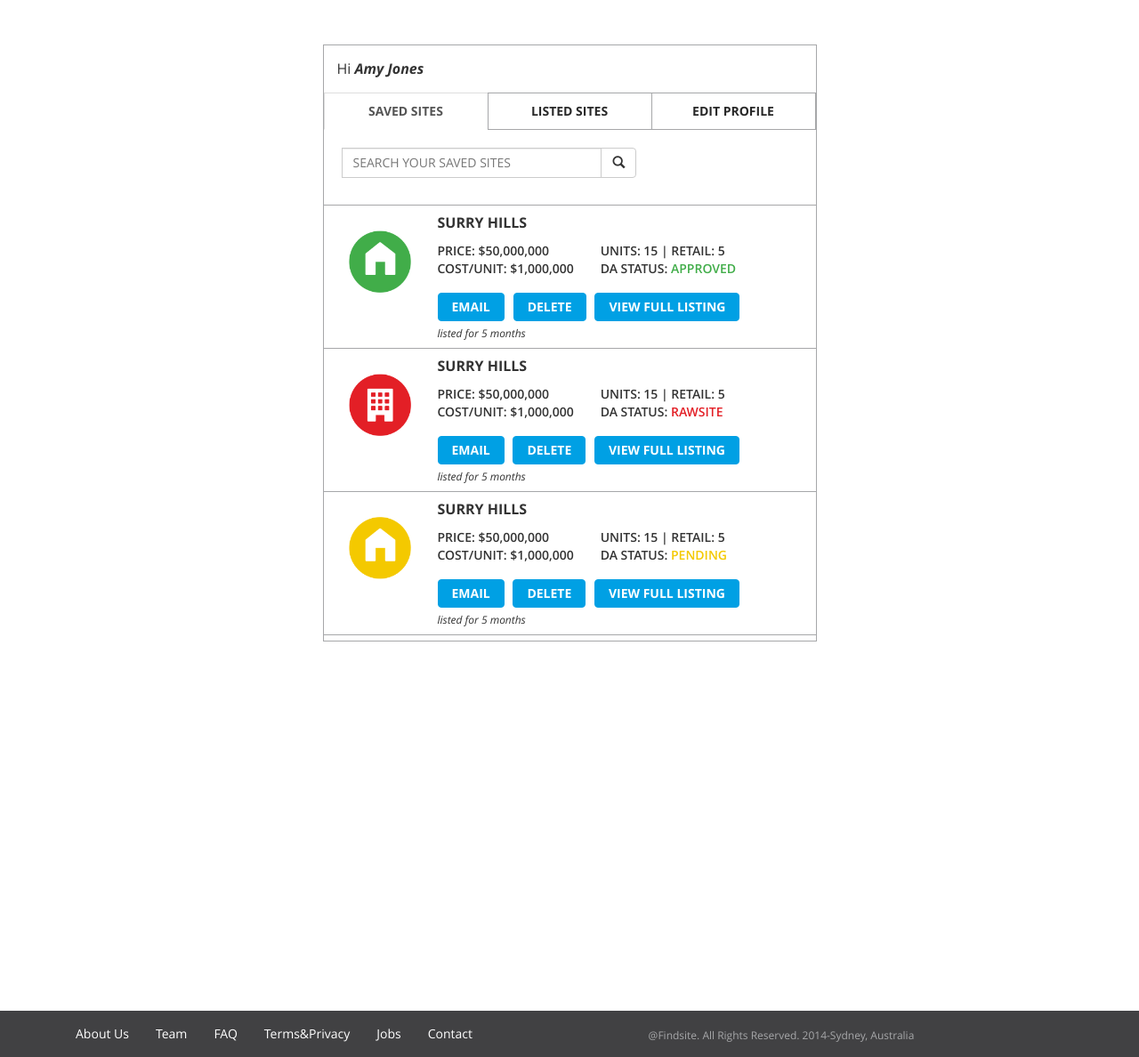
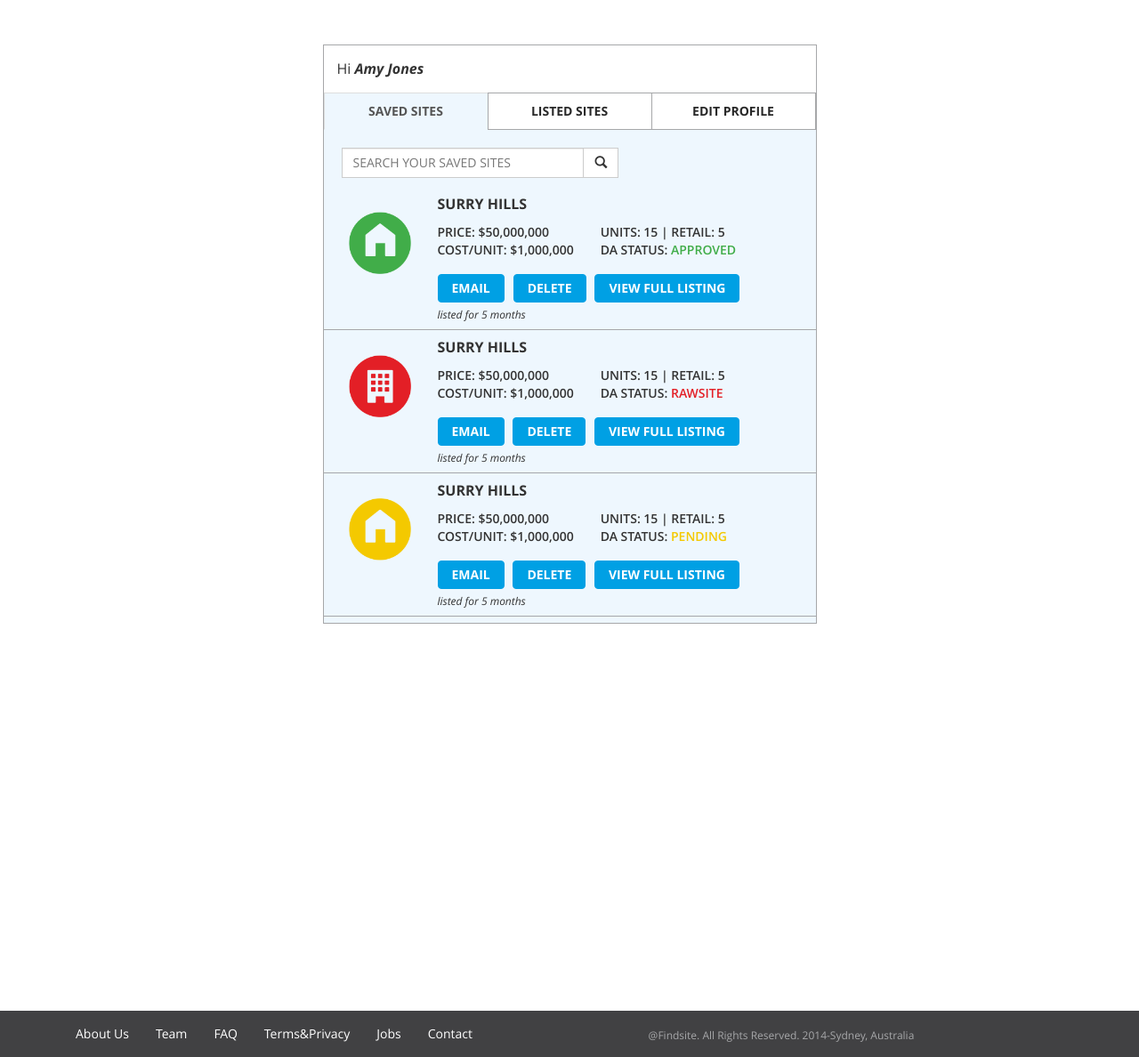
Before and after one commit to RedRadical/findsite, a PHP site: page /usersprofile.html in a window 1280 px wide. Shown: the part 91-1279 px from the top of the page at 89% size. Run offline with PHP 8.4, Linux system fonts and the light colour scheme; some libraries are stand-ins or nearby versions.

Commit message:
V007-20140917_21_09

```diff
--- a/less/modules/userprofile.less
+++ b/less/modules/userprofile.less
@@ -21,21 +21,40 @@
       text-align: center;
       color: @color-black;
     }
-  .user-profile-tab:focus{
+  li.active > .user-profile-tab:hover, li.active > .user-profile-tab:focus {
     background-color: @color-light-blue;
+  }
+  li.active {
+    .user-profile-tab {
+      background-color: @color-light-blue;
+    }
   }
   .search-box {
     width: 60%;
-    margin-top: 20px;
-    margin-left: 20px;
-    margin-bottom: 20px;
+    padding-top: 20px;
+    padding-left: 20px;
+    .btn {
+      border-radius: 0px;
+    }
+
   }
   .site-list-table {
     height: 500px;
     overflow: auto;
     .list-table {
       border: none;
+      margin-bottom: 0px;
 
     }
   }
+  .tab-content {
+    background-color: @color-light-blue;
+    .list-table {
+      background-color: @color-light-blue;
+      td {
+        border-top: none;
+        border-bottom: 1px solid @color-light_gray;
+      }
+    }
+  }
  }
--- a/usersprofile.html
+++ b/usersprofile.html
@@ -47,7 +47,7 @@
                     <div class="user-name-greeting">
                         Hi<span> Amy Jones</span>
                     </div>
-                    <div class="user-profile-tab-table">
+
                         <ul class="nav nav-tabs" role="tablist">
                             <li class="active"><a class="user-profile-tab" href="#savedsites" role="tab" data-toggle="tab">Saved Sites</a></li>
                             <li><a class="user-profile-tab" href="#listedsites" role="tab" data-toggle="tab">Listed Sites</a></li>
@@ -251,6 +251,7 @@
                                                     </div>
                                                     <div class="listed-time">Listed for 5 months</div>
                                                 </div>
+
                                             </td>
                                         </tr>
                                         <tr>
@@ -379,7 +380,7 @@
                             </div>
                             <div class="tab-pane" id="editprofile">c</div>
                         </div>
-                    </div>
+
                 </div>
             </div>
         </div>
```
Also changed, not shown: css/main.css.
